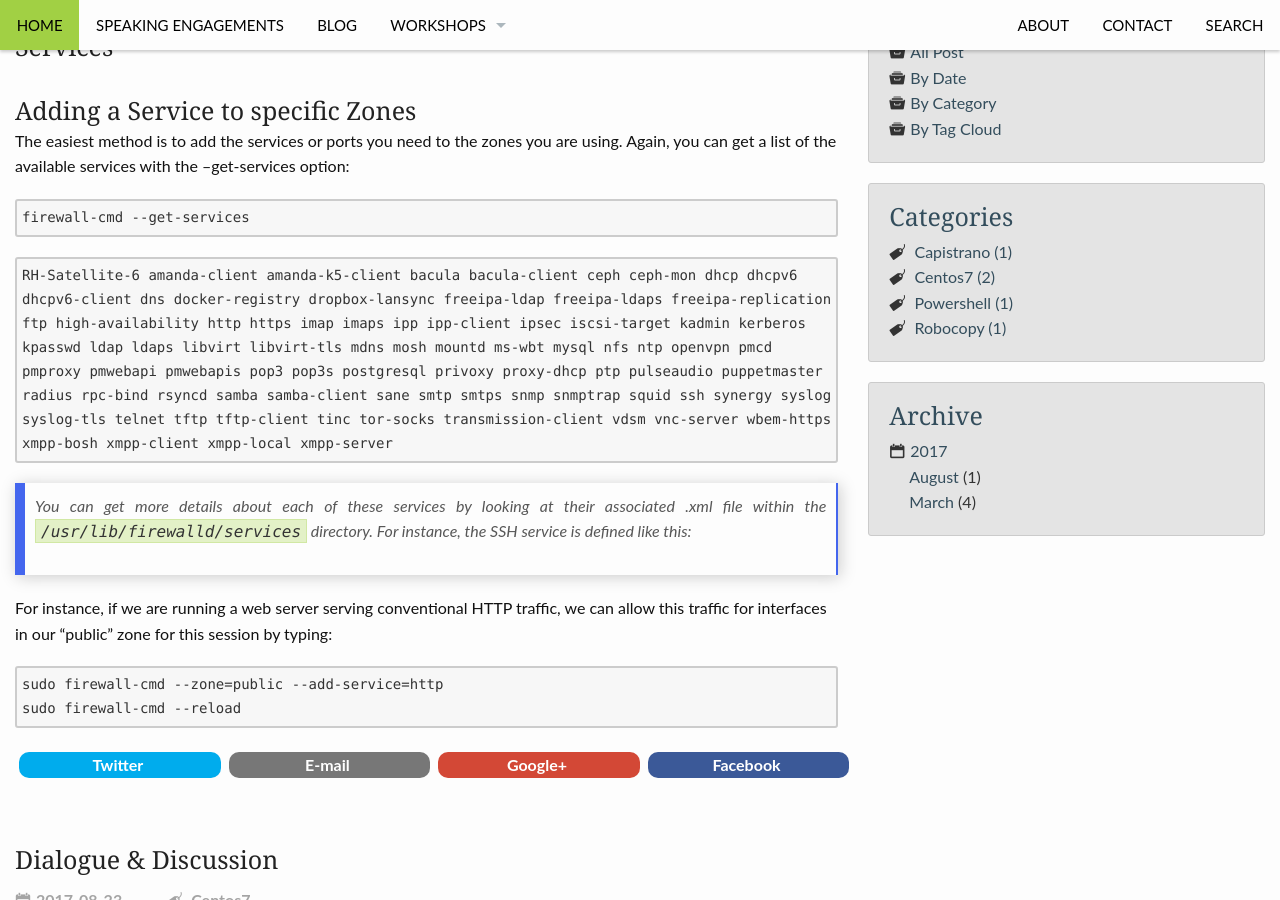
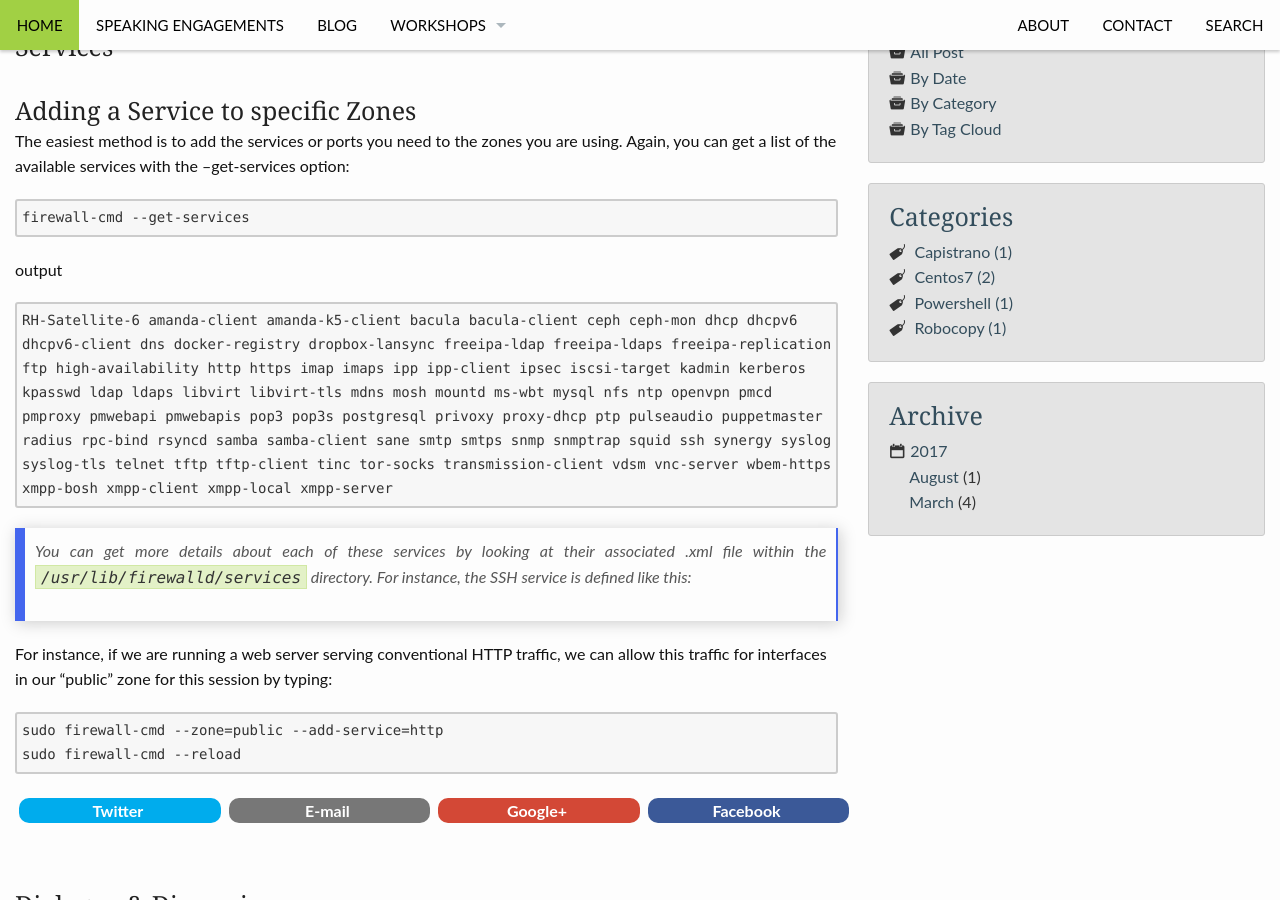
Before and after one commit to makinuk/makinuk.github.io, a Jekyll site: the page built from _posts/2017/2017-08-23-centos-firewall-configuration.md, in a window 1280 px wide and 900 px high, scrolled down 420 px. Built offline with Jekyll 4.4.1, drawn with Linux system fonts in a browser that asks for light colours; nearby versions of some CDN libraries; comment, search, counter and statistics services are not loaded.

Commit message:
Update and rename 2017-08-23-centos-firewall.md to 2017-08-23-centos-firewall-configuration.md

````diff
--- a/_posts/2017/2017-08-23-centos-firewall.md
+++ b/_posts/2017/2017-08-23-centos-firewall-configuration.md
@@ -6,11 +6,12 @@ date: 2017-08-23 16:00:00
 categories: [Centos7]
 excerpt: |
         The easiest method is to add the services or ports you need to the zones you are using. Again you can get a list of the available services with the
-
         For instance, if we are running a web server serving conventional HTTP traffic, we can allow this traffic for interfaces in our public zone for this session by typing.
 ---
 
+
 # Centos Firewall
+
 ### Services
 
 ### Adding a Service to specific Zones
@@ -21,8 +22,8 @@ Again, you can get a list of the available services with the --get-services opti
 ```
 firewall-cmd --get-services
 ```
-
-```output
+output
+```
 RH-Satellite-6 amanda-client amanda-k5-client bacula bacula-client ceph ceph-mon dhcp dhcpv6 dhcpv6-client dns docker-registry dropbox-lansync freeipa-ldap freeipa-ldaps freeipa-replication ftp high-availability http https imap imaps ipp ipp-client ipsec iscsi-target kadmin kerberos kpasswd ldap ldaps libvirt libvirt-tls mdns mosh mountd ms-wbt mysql nfs ntp openvpn pmcd pmproxy pmwebapi pmwebapis pop3 pop3s postgresql privoxy proxy-dhcp ptp pulseaudio puppetmaster radius rpc-bind rsyncd samba samba-client sane smtp smtps snmp snmptrap squid ssh synergy syslog syslog-tls telnet tftp tftp-client tinc tor-socks transmission-client vdsm vnc-server wbem-https xmpp-bosh xmpp-client xmpp-local xmpp-server
 ```
 
````
